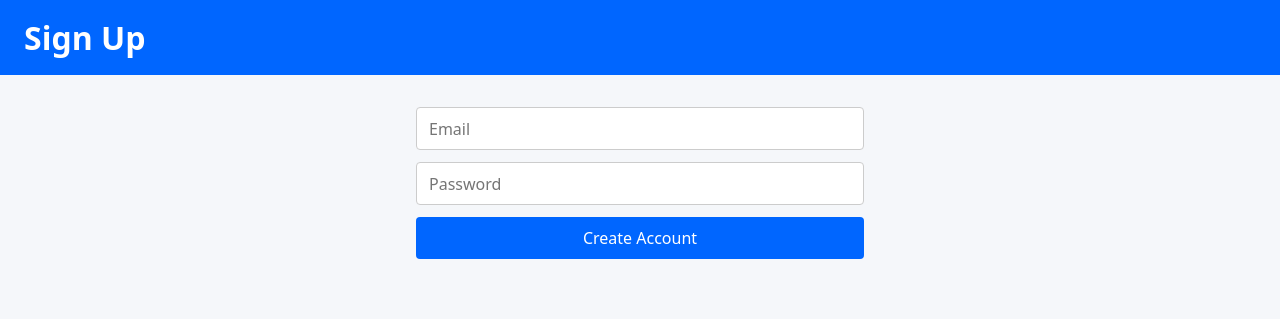
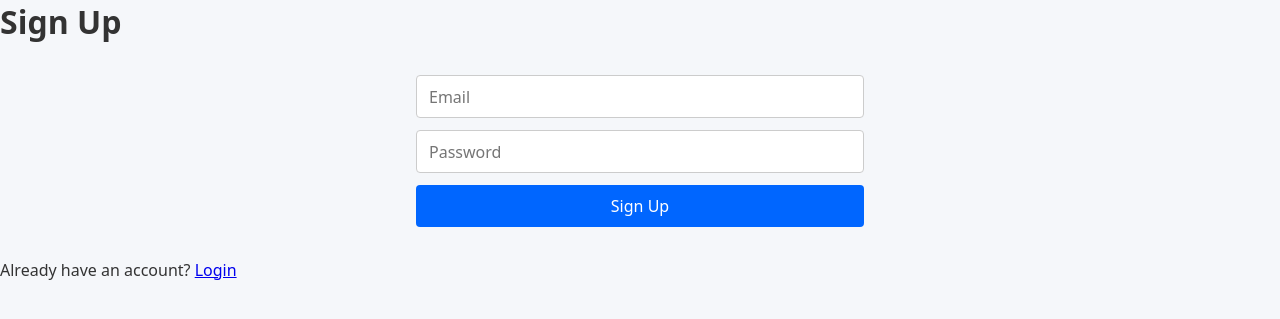
Before and after one commit to Xuankiendev/api-vxk1997, a FastAPI app: page /signup in a window 1280 px wide. Shown: the top 319 px of the page. Run offline with FastAPI, Linux system fonts and the light colour scheme.

Commit message:
Update signup.html

```diff
--- a/templates/signup.html
+++ b/templates/signup.html
@@ -2,28 +2,37 @@
 <html lang="en">
 <head>
     <meta charset="UTF-8">
-    <meta name="viewport" content="width=device-width, initial-scale=1"/>
-    <title>Sign Up</title>
-    <link rel="stylesheet" href="/static/css/style.css"/>
+    <meta name="viewport" content="width=device-width, initial-scale=1.0">
+    <title>Sign Up - API Platform</title>
+    <link rel="stylesheet" href="/static/css/style.css">
 </head>
 <body>
-<header>
+    <div class="container">
         <h1>Sign Up</h1>
-</header>
-<form id="form">
-    <input type="email" name="email" placeholder="Email" required/>
-    <input type="password" name="password" placeholder="Password" required minLength="6"/>
-    <button type="submit">Create Account</button>
+        <form class="auth-form" onsubmit="return signup(event)">
+            <input type="email" id="email" placeholder="Email" required>
+            <input type="password" id="password" placeholder="Password" required>
+            <button type="submit" class="button">Sign Up</button>
         </form>
+        <p>Already have an account? <a href="/login">Login</a></p>
+        <div id="apiKey"></div>
+    </div>
     <script>
-document.getElementById("form").addEventListener("submit", async e=>{
+        async function signup(e) {
             e.preventDefault();
-    const fd = new FormData(e.target);
-    const res = await fetch("/signup", {method:"POST", body: fd});
-    const json = await res.json();
-    if(res.ok) alert("Your API Key: "+json.apiKey);
-    else alert("User already exists");
+            const response = await fetch('/signup', {
+                method: 'POST',
+                headers: {'Content-Type': 'application/x-www-form-urlencoded'},
+                body: new URLSearchParams({
+                    'email': document.getElementById('email').value,
+                    'password': document.getElementById('password').value
+                })
             });
+            const data = await response.json();
+            if (data.apiKey) {
+                document.getElementById('apiKey').innerHTML = `Your API Key: <code>${data.apiKey}</code>`;
+            }
+        }
     </script>
 </body>
 </html>
```
Lines whose indentation alone changed are shown as unchanged.
